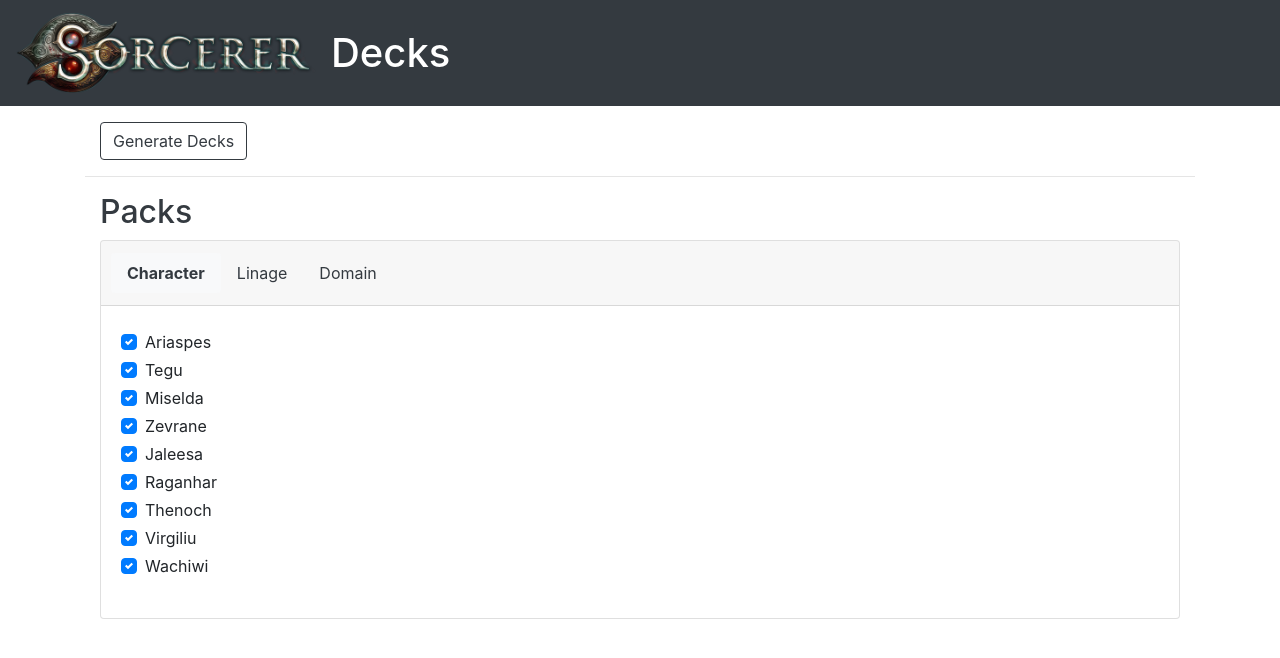
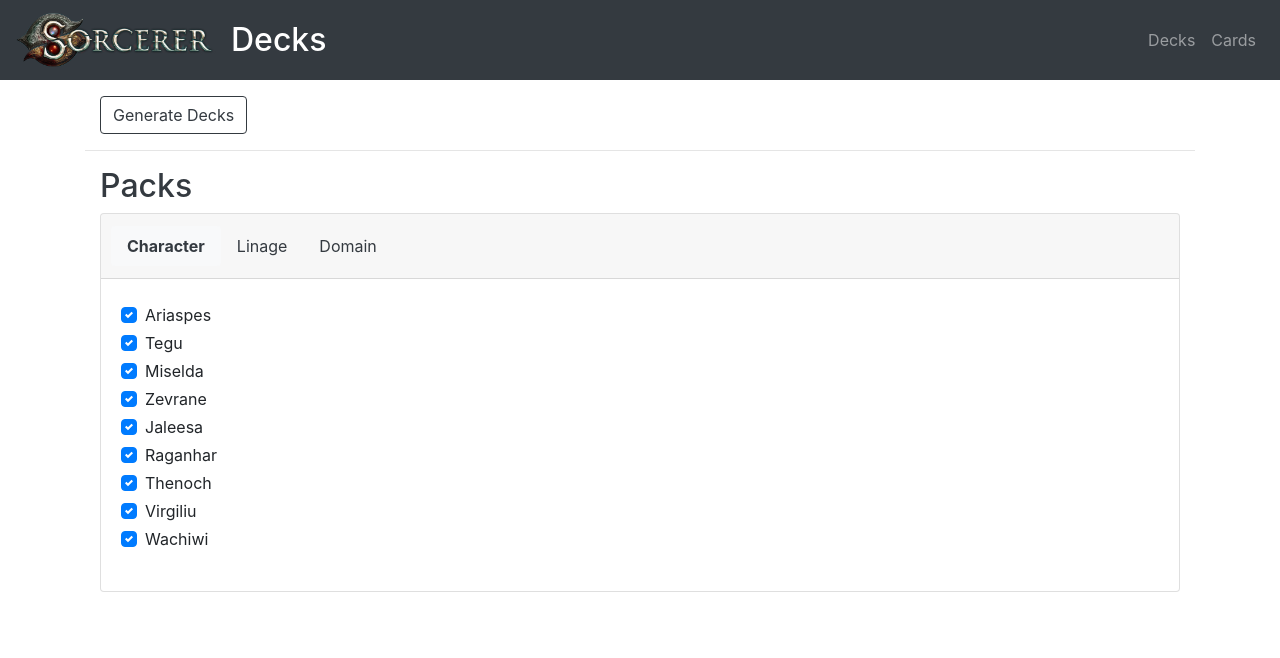
Before and after one commit to skinnybeans/sorcerer-decks, a Vue app: page / in a window 1280 px wide. Shown: the top 658 px of the page. Built offline with nearby package versions, Linux system fonts and the light colour scheme.

Commit message:
added nav options for cards and decks

```diff
--- a/src/components/Header.vue
+++ b/src/components/Header.vue
@@ -2,18 +2,40 @@
     <b-navbar variant="dark" type="dark" fixed="top" :sticky="true">
       <b-navbar-brand class="d-flex align-items-center justify-content-center flex-wrap">
         <div>
-          <img style="width: 300px" src="../assets/sorcerer.png" alt="">
+          <img style="width: 200px" src="../assets/sorcerer.png" alt="">
         </div>
         <div>
-          <h1 class="d-inline-block mb-0 col-12 col-md-6">
+          <h2 class="d-inline-block mb-0 col-12 col-md-6">
             Decks
-          </h1>
+          </h2>
         </div>
       </b-navbar-brand>
+      <b-navbar-nav class="ml-auto">
+        <b-link
+          to="/deckgeneration"
+          class="my-auto p-2 rounded text-decoration-none text-white-50"
+          active-class="bg-secondary"
+          >
+          Decks
+        </b-link>
+        <b-link
+          to="/cardlist"
+          class="my-auto p-2 rounded text-decoration-none text-white-50"
+          active-class="bg-secondary"
+          >
+          Cards
+        </b-link>
+      </b-navbar-nav>
     </b-navbar>
 </template>
 
 <script>
 export default {
+  methods: {
+    navigate(path) {
+      this.$router.push(path);
+      console.log(this.$route);
+    },
+  },
 };
 </script>
--- a/src/routes.js
+++ b/src/routes.js
@@ -3,7 +3,7 @@ import appCardList from './components/card-list/CardList.vue';
 
 export const routes = [
   { path: '/cardlist', component: appCardList },
-  { path: '/generatedeck', component: appDeckGeneration },
+  { path: '/deckgeneration', component: appDeckGeneration },
   { path: '/', component: appDeckGeneration },
 ];
 export { routes as default };
```
